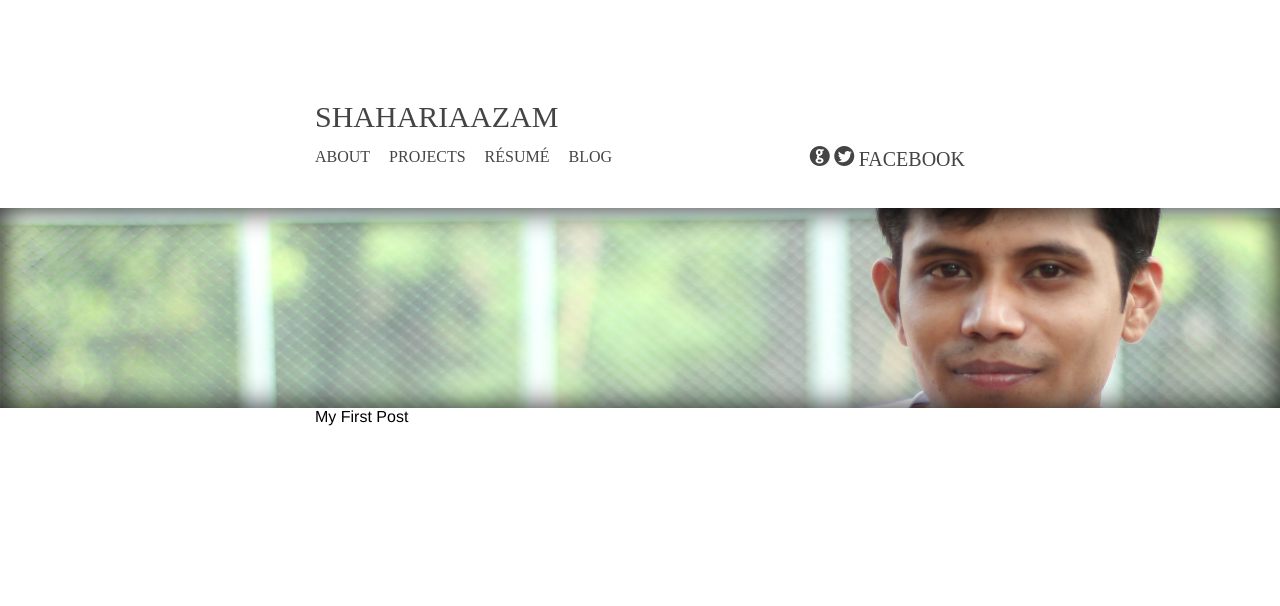
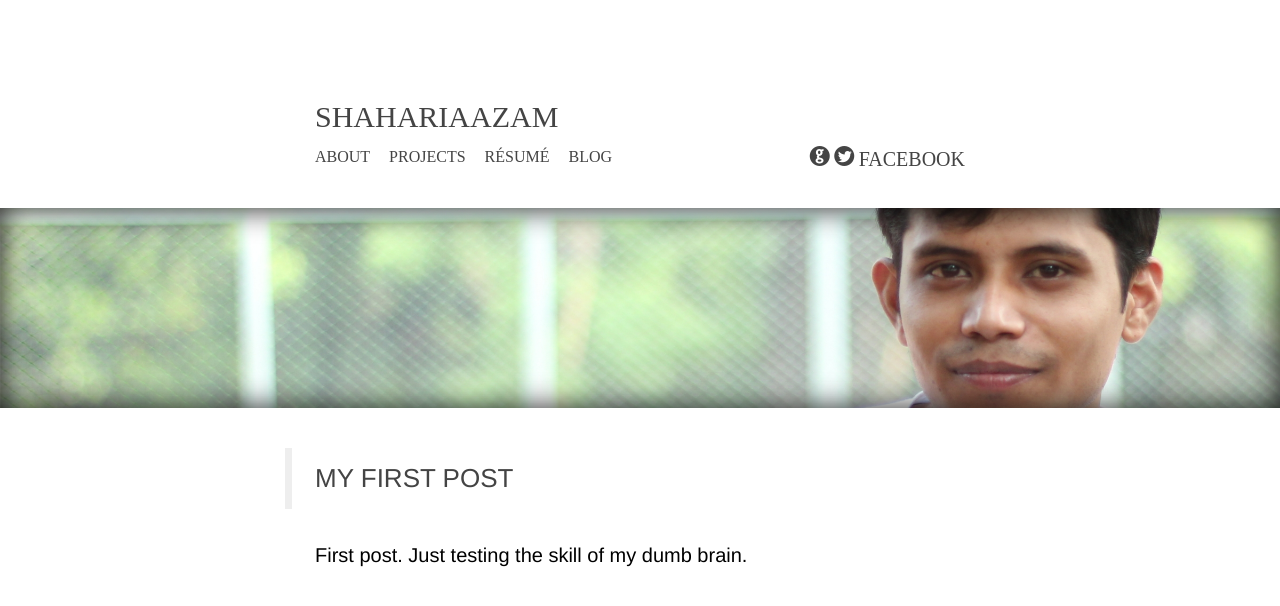
Before and after one commit to shahariaazam/personal-webpage, a Jekyll site: the page built from index.html, in a window 1280 px wide. Shown: the top 606 px of the page. Built offline with Jekyll 4.4.1, drawn with Linux system fonts in a browser that asks for light colours; some web fonts are replaced; Markdown is read by kramdown in place of the engine named in the settings.

Commit message:
Jekyll template system implemented

```diff
--- a/_layouts/layout.html
+++ b/_layouts/layout.html
@@ -33,7 +33,7 @@
         </section>
 
         <ul class="menu">
-            <li><a href="#">About</a></li>
+            <li><a href="/about">About</a></li>
             <li><a href="#">Projects</a></li>
             <li><a href="#">Résumé</a></li>
             <li><a href="#">Blog</a></li>
--- a/_posts/2013-12-27-first-post.markdown
+++ b/_posts/2013-12-27-first-post.markdown
@@ -1,9 +1,9 @@
 ---
-layout: post
+layout: layout
 title: My First Post
 category: posts
 ---
 
+# My first post
+
 First post. Just testing the skill of my dumb brain.
-
----
--- a/index.html
+++ b/index.html
@@ -4,5 +4,5 @@ title: "Posts"
 ---
 
 {% for post in site.posts %}
-{{ post.title }}
+{{ post.content }}
 {% endfor %}
```
